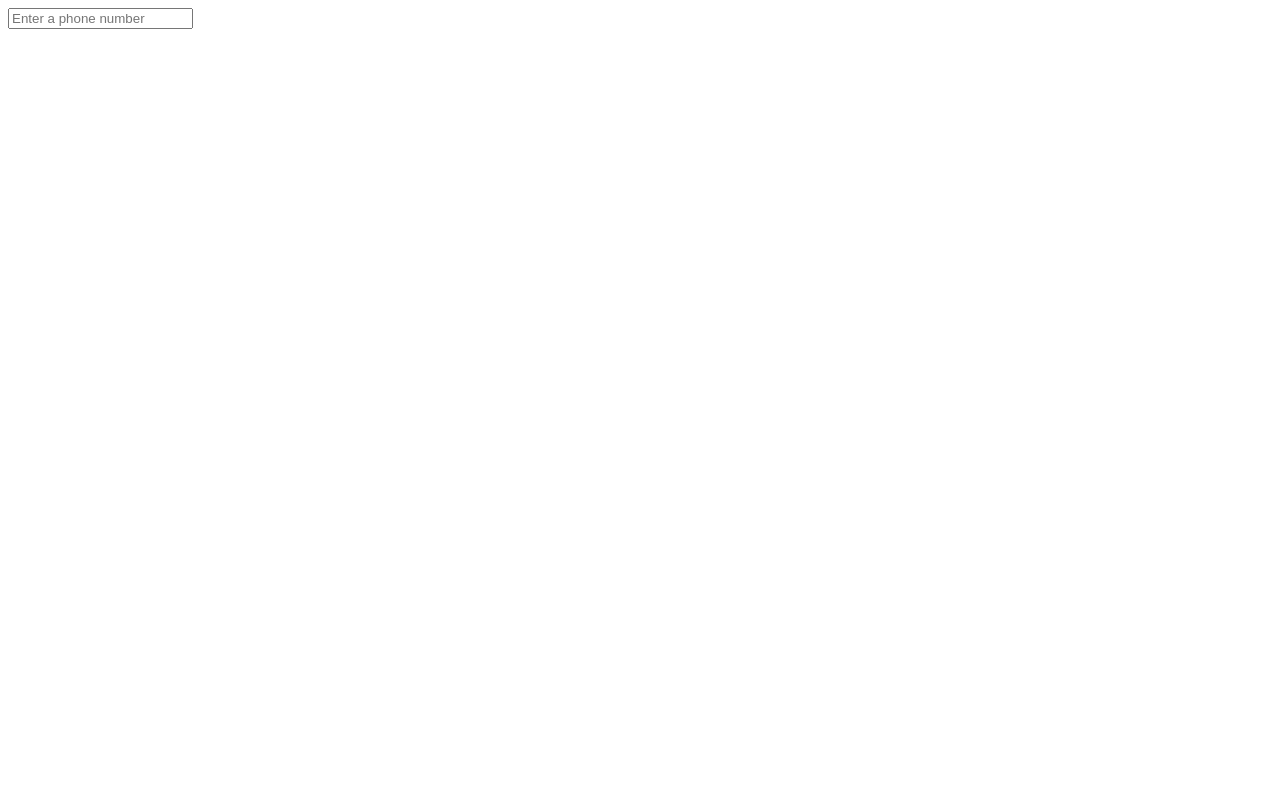
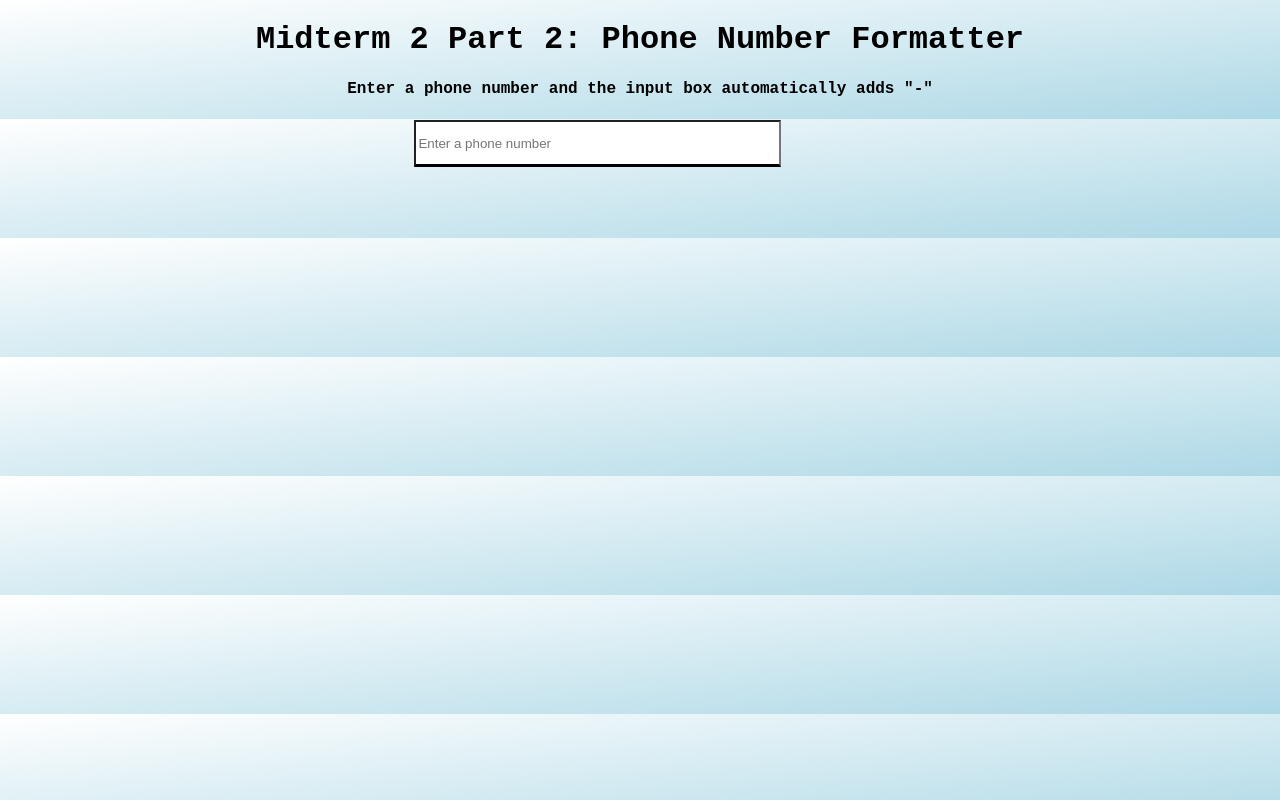
Before and after one commit to aerenburg/3140-webapps, a plain HTML site: page Midterm 2 Part 2/index.html in a window 1280 px wide. Drawn offline with Linux system fonts and the light colour scheme.

Commit message:
Update index.html

```diff
--- a/Midterm 2 Part 2/index.html
+++ b/Midterm 2 Part 2/index.html
@@ -8,10 +8,17 @@
         <link href="style.css" media="all" rel="stylesheet">
         <!-- end TODO -->
     </head>
-    <body>
-        <input type="text" id="textinput"
-               placeholder="Enter a phone number"
-               onkeypress="return myKeyPress(event)" />
-    </body>
+    <body id="bg">
+        <center>
+        <div class="mainDiv">
+            <h1> Midterm 2 Part 2: Phone Number Formatter </h1>
+             <h4> Enter a phone number and the input box automatically
+             adds "-"</h4>
+             <input class="inputbox bottomline" type="text" id="textinput"
+             placeholder="Enter a phone number"
+             onkeypress="return myKeyPress(event)" />
+        </div>
+
+</body>
     <script type="text/javascript" src="script.js"></script>
 </html>
```
